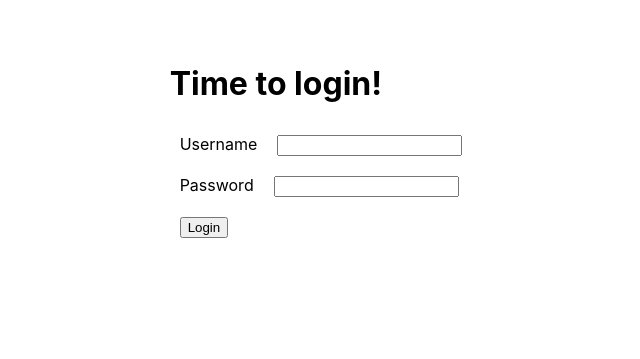
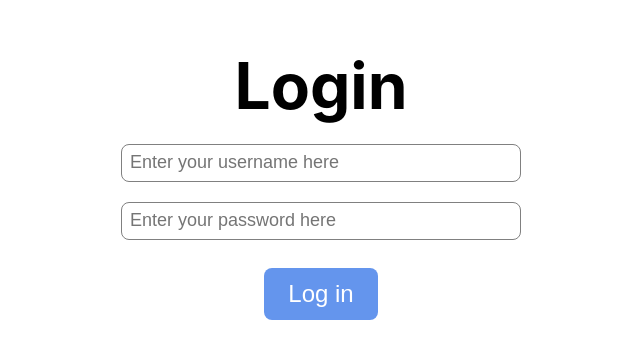
Before and after one commit to MaxSchessler/react-projects, a React (Create React App) app in the folder todoapplication/: page /login in a window 1280 px wide. Shown: the part 213-572 px from the top of the page, without its empty margins (319-959 px from the left). Built offline with nearby package versions, Linux system fonts and the light colour scheme.

Commit message:
updated login component

```diff
--- a/todoapplication/src/App.js
+++ b/todoapplication/src/App.js
@@ -1,10 +1,9 @@
 import logo from './logo.svg';
-import './styles/App.css';
 import TodoApp from './components//todo/TodoApp';
 
 function App() {
   return (
-    <div className="App">
+    <div>
       <TodoApp/>
     </div>
   );
--- /dev/null
+++ b/todoapplication/src/components/todo/FooterComponent.jsx
@@ -0,0 +1,11 @@
+import React from "react";
+
+const FooterComponent = () => {
+    return(
+        <div className={"Footer"}>
+            <hr/>Footer
+        </div>
+    );
+}
+
+export default FooterComponent;
--- /dev/null
+++ b/todoapplication/src/components/todo/HeaderComponent.jsx
@@ -0,0 +1,11 @@
+import React from "react";
+
+const HeaderComponent = () => {
+    return(
+        <div className={"header"}>
+            Header <hr/>
+        </div>
+    );
+}
+
+export default HeaderComponent;
--- a/todoapplication/src/components/todo/LoginComponent.jsx
+++ b/todoapplication/src/components/todo/LoginComponent.jsx
@@ -1,57 +1,60 @@
-import React, { useState } from "react";
-import {useNavigate} from "react-router-dom";
+import React, { useState } from 'react'
+import { useNavigate } from 'react-router-dom'
+import "../../styles/TodoApp.css";
 
-const LoginComponent = () => {
+const Login = (props) => {
+    const [username, setUsername] = useState('')
+    const [password, setPassword] = useState('')
+    const [usernameError, setUsernameError] = useState('')
+    const [passwordError, setPasswordError] = useState('')
 
-    const [username, setUsername] = useState("");
-    const [password, setPassword] = useState("");
-    const [showSuccessMessage, setShowSuccessMessage] = useState(false);
-    const [showErrorMessage, setShowErrorMessage] = useState(false);
-    const navigate = useNavigate();
+    const navigate = useNavigate()
 
-    function handleSubmit() {
-        console.log(`Username: ${username}\nPassword: ${password}`);
-
+    const onButtonClick = () => {
         if (username === "maxschessler" && password === "password") {
-            // show success div
-            setShowSuccessMessage(true);
-            setShowErrorMessage(false);
-            navigate("/welcome/maxschessler");
+            navigate("/welcome/" + username);
         } else {
-            // show error div
-            setShowSuccessMessage(false);
-            setShowErrorMessage(true);
+            if (username !== "maxschessler") {
+                setUsernameError(`${username} is not correct.`);
+            }
+            if (password !== "password") {
+                setPasswordError("Password is not correct");
+            }
         }
     }
 
     return (
-        <div className="login">
-            <h1>Time to login!</h1>
-            {showSuccessMessage ? <div className="successMessage">Authenticated Successfully</div> : null}
-            {showErrorMessage ? <div className="loginContainer">Authentication Failed.</div>: null}
-            <div className="login-form">
-                <div>
-                    <label htmlFor="username" className="login-label">Username</label>
-                    <input type="text" name="username" className="login-input"
-                           value={username} onChange={(e) => setUsername(e.target.value)}/>
-                </div>
-                <div>
-
-                    <label htmlFor="password" className="login-label">Password</label>
-                    <input type="password" name="password" className="login-input"
-                           value={password} onChange={(e) => setPassword(e.target.value)}/>
-                </div>
-                <div>
-                    <button type="submit" className="login-button" onClick={
-                        () => {
-                            handleSubmit();
-                        }
-                    }>Login
-                    </button>
-                </div>
+        <div className={'mainContainer'}>
+            <div className={'titleContainer'}>
+                <div>Login</div>
+            </div>
+            <br />
+            <div className={'inputContainer'}>
+                <input
+                    value={username}
+                    placeholder="Enter your username here"
+                    onChange={(ev) => setUsername(ev.target.value)}
+                    className={'inputBox'}
+                />
+                <label className="errorLabel">{usernameError}</label>
+            </div>
+            <br />
+            <div className={'inputContainer'}>
+                <input
+                    value={password}
+                    type={"password"}
+                    placeholder="Enter your password here"
+                    onChange={(ev) => setPassword(ev.target.value)}
+                    className={'inputBox'}
+                />
+                <label className="errorLabel">{passwordError}</label>
+            </div>
+            <br />
+            <div className={'inputContainer'}>
+                <input className={'inputButton'} type="button" onClick={onButtonClick} value={'Log in'} />
             </div>
         </div>
     )
 }
 
-export default LoginComponent;
+export default Login
--- a/todoapplication/src/components/todo/TodoApp.jsx
+++ b/todoapplication/src/components/todo/TodoApp.jsx
@@ -5,11 +5,14 @@ import LoginComponent from "./LoginComponent";
 import WelcomeComponent from "./WelcomeComponent";
 import "../../styles/TodoApp.css"
 import ListTodosComponent from "./ListTodosComponent";
+import HeaderComponent from "./HeaderComponent";
+import FooterComponent from "./FooterComponent";
 
 const TodoApp = () => {
 
     return (
         <div className="todo-app">
+            {/*<HeaderComponent/>*/}
             <BrowserRouter>
                 <Routes>
                     <Route path="/" element={<LoginComponent/>}/>
@@ -22,6 +25,7 @@ const TodoApp = () => {
                 </Routes>
 
             </BrowserRouter>
+            {/*<FooterComponent/>*/}
         </div>
     )
 }
--- a/todoapplication/src/styles/App.css
+++ /dev/null
@@ -1,8 +0,0 @@
-.App {
-  padding-top: 20%;
-
-  display: flex;
-  flex-direction: column;
-  justify-content: center;
-  align-items: center;
-}
--- a/todoapplication/src/styles/TodoApp.css
+++ b/todoapplication/src/styles/TodoApp.css
@@ -1,3 +1,118 @@
-label, input, button {
-    margin: 10px;
+html,
+body {
+    padding: 0;
+    margin: 0;
+    font-family:
+            -apple-system,
+            BlinkMacSystemFont,
+            Segoe UI,
+            Roboto,
+            Oxygen,
+            Ubuntu,
+            Cantarell,
+            Fira Sans,
+            Droid Sans,
+            Helvetica Neue,
+            sans-serif;
 }
+
+* {
+    box-sizing: border-box;
+}
+
+main {
+    padding: 5rem 0;
+    flex: 1;
+    display: flex;
+    flex-direction: column;
+    justify-content: center;
+    align-items: center;
+}
+
+code {
+    background: #fafafa;
+    border-radius: 5px;
+    padding: 0.75rem;
+    font-family:
+            Menlo,
+            Monaco,
+            Lucida Console,
+            Courier New,
+            monospace;
+}
+
+input[type='button'] {
+    border: none;
+    background: cornflowerblue;
+    color: white;
+    padding: 12px 24px;
+    margin: 8px;
+    font-size: 24px;
+    border-radius: 8px;
+    cursor: pointer;
+}
+
+.mainContainer {
+    flex-direction: column;
+    display: flex;
+    align-items: center;
+    justify-content: center;
+    height: 100vh;
+}
+
+.titleContainer {
+    display: flex;
+    flex-direction: column;
+    font-size: 64px;
+    font-weight: bolder;
+    align-items: center;
+    justify-content: center;
+}
+
+.resultContainer,
+.historyItem {
+    flex-direction: row;
+    display: flex;
+    width: 400px;
+    align-items: center;
+    justify-content: space-between;
+}
+
+.historyContainer {
+    flex-direction: column;
+    display: flex;
+    height: 200px;
+    align-items: center;
+    flex-grow: 5;
+    justify-content: flex-start;
+}
+
+.buttonContainer {
+    display: flex;
+    flex-direction: column;
+    align-items: center;
+    justify-content: center;
+    height: 260px;
+}
+
+.inputContainer {
+    display: flex;
+    flex-direction: column;
+    align-items: flex-start;
+    justify-content: center;
+    margin-bottom: 0;
+}
+
+.inputContainer > .errorLabel {
+    color: red;
+    font-size: 12px;
+}
+
+.inputBox {
+    height: 38px;
+    width: 400px;
+    font-size: large;
+    border-radius: 8px;
+    border: 1px solid grey;
+    padding-left: 8px;
+}
```
